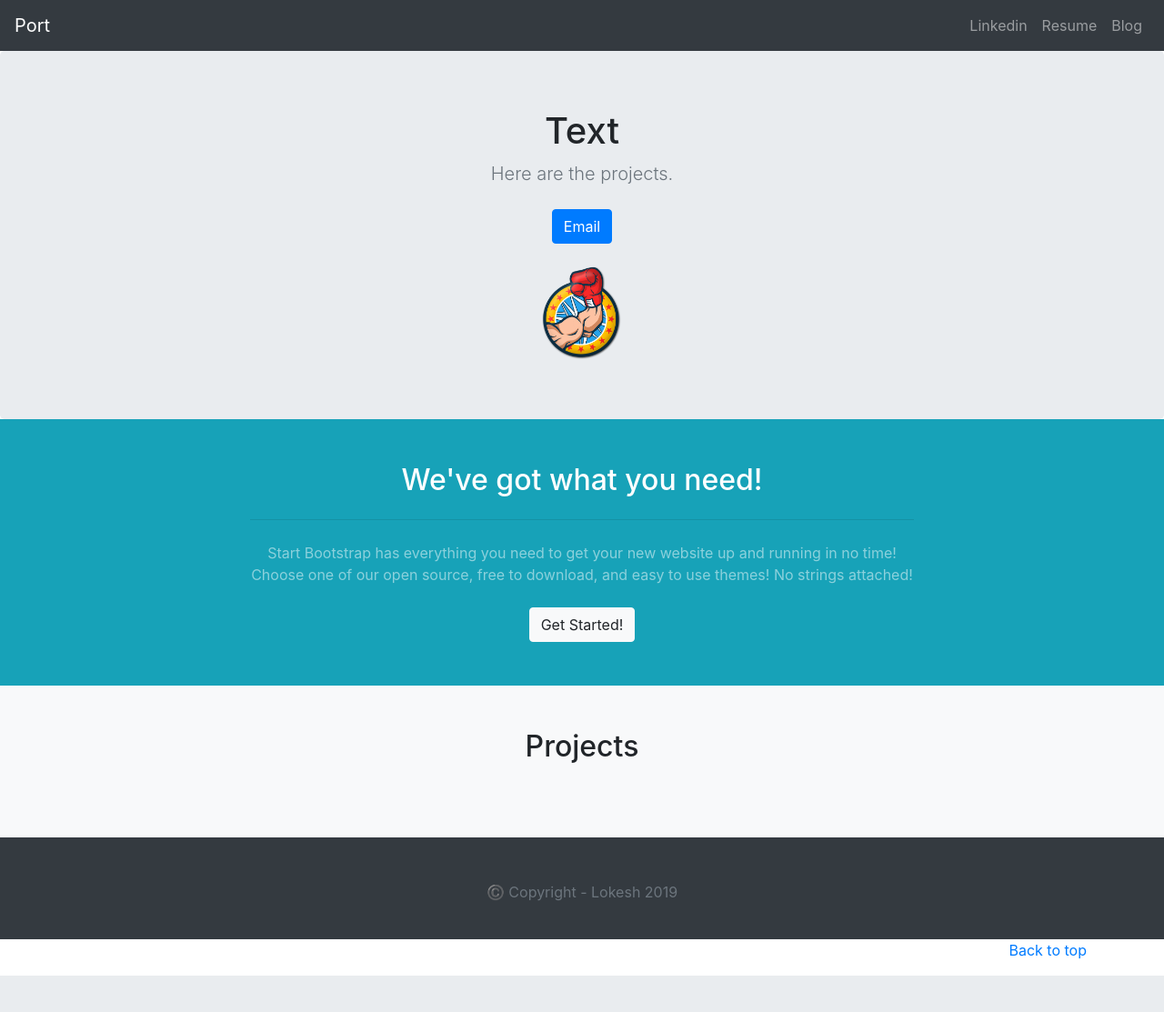
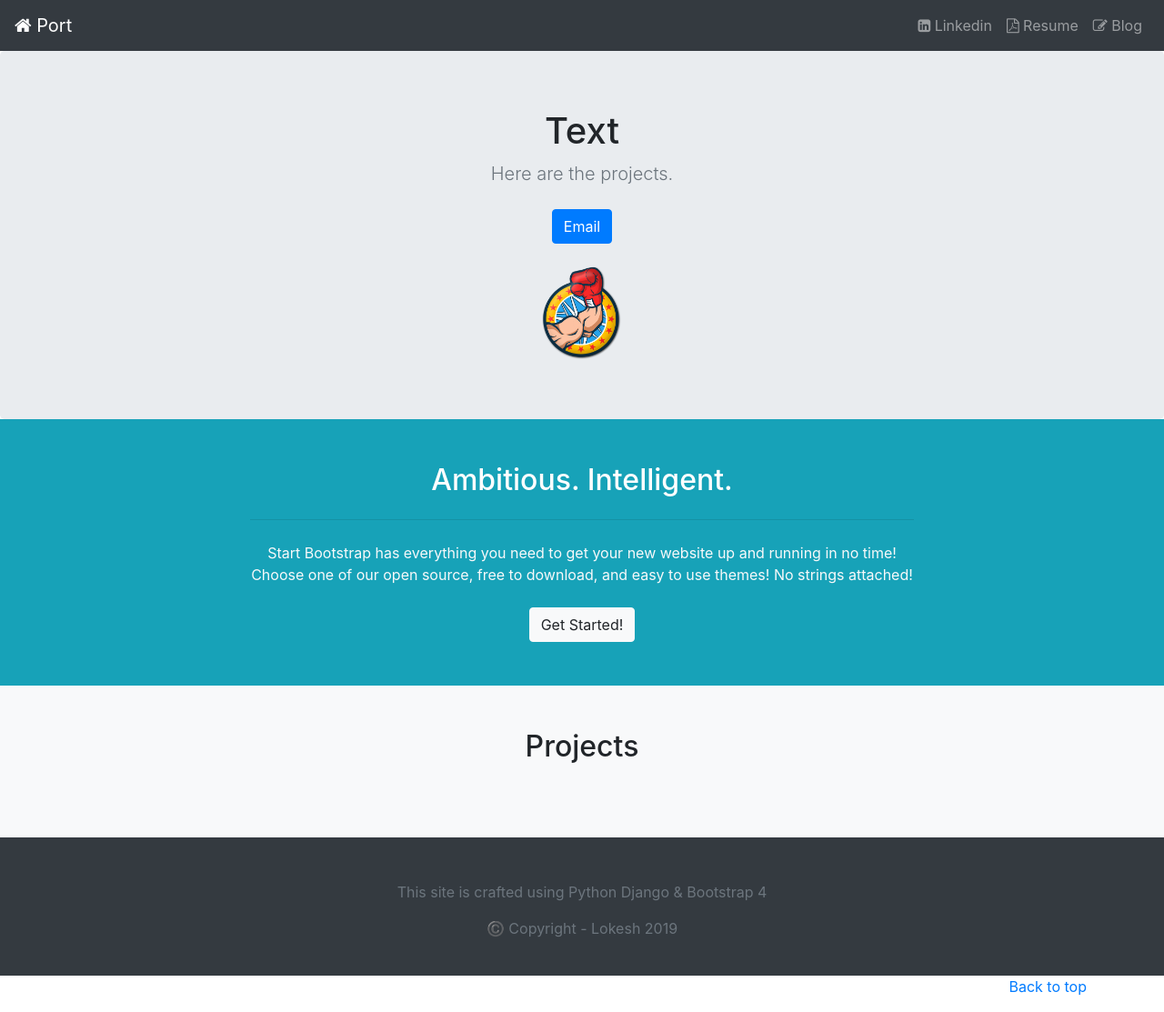
Before and after one commit to Lokez21/Portfolio-project, a Django app: page / in a window 1280 px wide. Shown: the whole page at 91% size. Before the commit the page ends 1073 px from the top, so only its background shows below. Run offline with Django 3.2, Linux system fonts and the light colour scheme; data that the repository does not hold is empty; some libraries are stand-ins or nearby versions.

Commit message:
Before hosting to AWS

```diff
--- a/blog/templates/blog/allblogs.html
+++ b/blog/templates/blog/allblogs.html
@@ -14,7 +14,7 @@
                         <div class="card mb-4 shadow-sm" style="width: 18rem;">
                           <div class="card-body">
                             <h5 class="card-title">{{blogitem.title}}</h5>
-                        <p>{{blogitem.date_posted_pretty}}</p>
+                            <p class="font-weight-light text-muted">{{blogitem.date_posted_pretty}}</p>
                             <p class="card-text">{{blogitem.summary|safe }}</p>
                             <img class="img-fluid" src="{{blogitem.image.url}}" alt="" width=200><br><br>
                             <a href="#" class="btn btn-primary">View blog</a>
--- a/jobs/templates/jobs/base.html
+++ b/jobs/templates/jobs/base.html
@@ -10,6 +10,7 @@
     <title>Home</title>
 
     <link rel="canonical" href="https://getbootstrap.com/docs/4.3/examples/album/">
+    <link href="https://stackpath.bootstrapcdn.com/font-awesome/4.7.0/css/font-awesome.min.css" rel="stylesheet" integrity="sha384-wvfXpqpZZVQGK6TAh5PVlGOfQNHSoD2xbE+QkPxCAFlNEevoEH3Sl0sibVcOQVnN" crossorigin="anonymous">
 
     <!-- Bootstrap core CSS -->
     <link rel="stylesheet" href="https://stackpath.bootstrapcdn.com/bootstrap/4.3.1/css/bootstrap.min.css" integrity="sha384-ggOyR0iXCbMQv3Xipma34MD+dH/1fQ784/j6cY/iJTQUOhcWr7x9JvoRxT2MZw1T" crossorigin="anonymous">
@@ -34,15 +35,17 @@
 <body>
     <header>
         <nav class="navbar navbar-expand-lg navbar-dark bg-dark">
-            <a class="navbar-brand" href="{% url 'home'%}">Port</a>
+            <a class="navbar-brand" href="{% url 'home'%}"><i class="fa fa-home"></i> Port</a>
             <button class="navbar-toggler" type="button" data-toggle="collapse" data-target="#navbarNavAltMarkup" aria-controls="navbarNavAltMarkup" aria-expanded="false" aria-label="Toggle navigation">
                 <span class="navbar-toggler-icon"></span>
             </button>
             <div class="collapse navbar-collapse" id="navbarNavAltMarkup">
                 <div class="navbar-nav ml-auto">
-                    <a class="nav-item nav-link" href="https://www.linkedin.com/in/lokez/" target="_blank">Linkedin</a>
-                    <a class="nav-item nav-link" href="{% static 'list.pdf' %}" target="_blank">Resume</a>
-                    <a class="nav-item nav-link" href="{% url 'allblogs' %}">Blog</a>
+                    {% with url_name=request.resolver_match.url_name %}
+                    <a class="nav-item nav-link" href="https://www.linkedin.com/in/lokez/" target="_blank"><i class="fa fa-linkedin-square"></i> Linkedin</a>
+                    <a class="nav-item nav-link" href="{% static 'list.pdf' %}" target="_blank"><i class="fa fa-file-pdf-o"></i> Resume</a>
+                    <a class="nav-item nav-link {% if url_name == 'allblogs' %}active{% endif %}" href="{% url 'allblogs' %}"><i class="fa fa-pencil-square-o"></i> Blog</a>
+                    {% endwith %}
                 </div>
             </div>
         </nav>
@@ -54,6 +57,7 @@
     <footer class="text-muted bg-dark">
         <div class="container" >
             <br><br>
+            <p class="text-center text-muted">This site is crafted using Python Django & Bootstrap 4</p>
             <p class="text-center">©️ Copyright - Lokesh {% now "Y" %}</p><br>
             <p class="float-right">
                 <a href="#">Back to top</a>
--- a/jobs/templates/jobs/home.html
+++ b/jobs/templates/jobs/home.html
@@ -21,9 +21,9 @@
               <div class="row justify-content-center">
                 <div class="col-lg-8 text-center">
                     <br><br>
-                  <h2 class="text-white mt-0">We've got what you need!</h2>
+                  <h2 class="text-white mt-0">Ambitious. Intelligent. </h2>
                   <hr class="divider light my-4">
-                  <p class="text-white-50 mb-4">Start Bootstrap has everything you need to get your new website up and running in no time! Choose one of our open source, free to download, and easy to use themes! No strings attached!</p>
+                  <p class="text-light mb-4">Start Bootstrap has everything you need to get your new website up and running in no time! Choose one of our open source, free to download, and easy to use themes! No strings attached!</p>
                   <a class="btn btn-light btn-xl js-scroll-trigger" href="#services">Get Started!</a>
                   <br><br><br>
                 </div>
```
Lines whose indentation alone changed are shown as unchanged.
